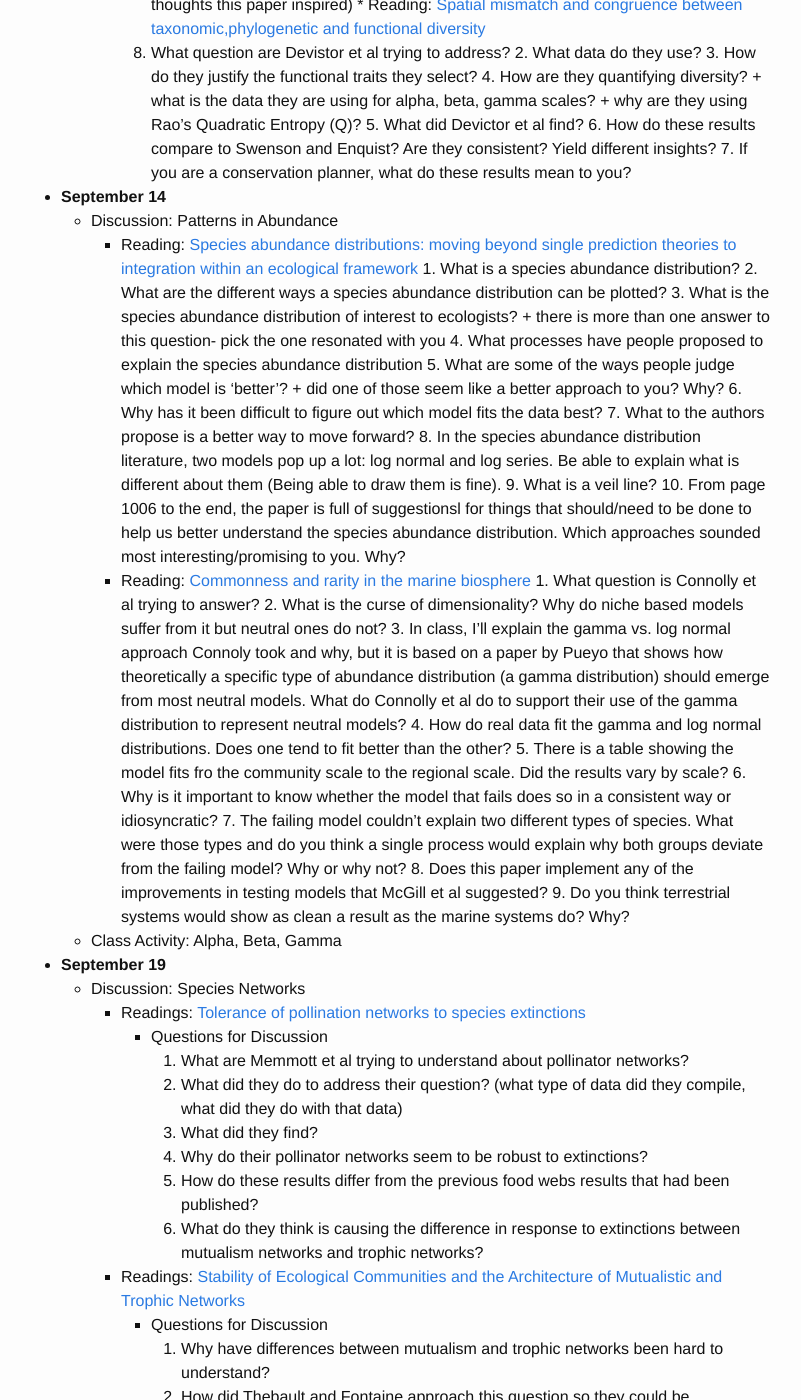
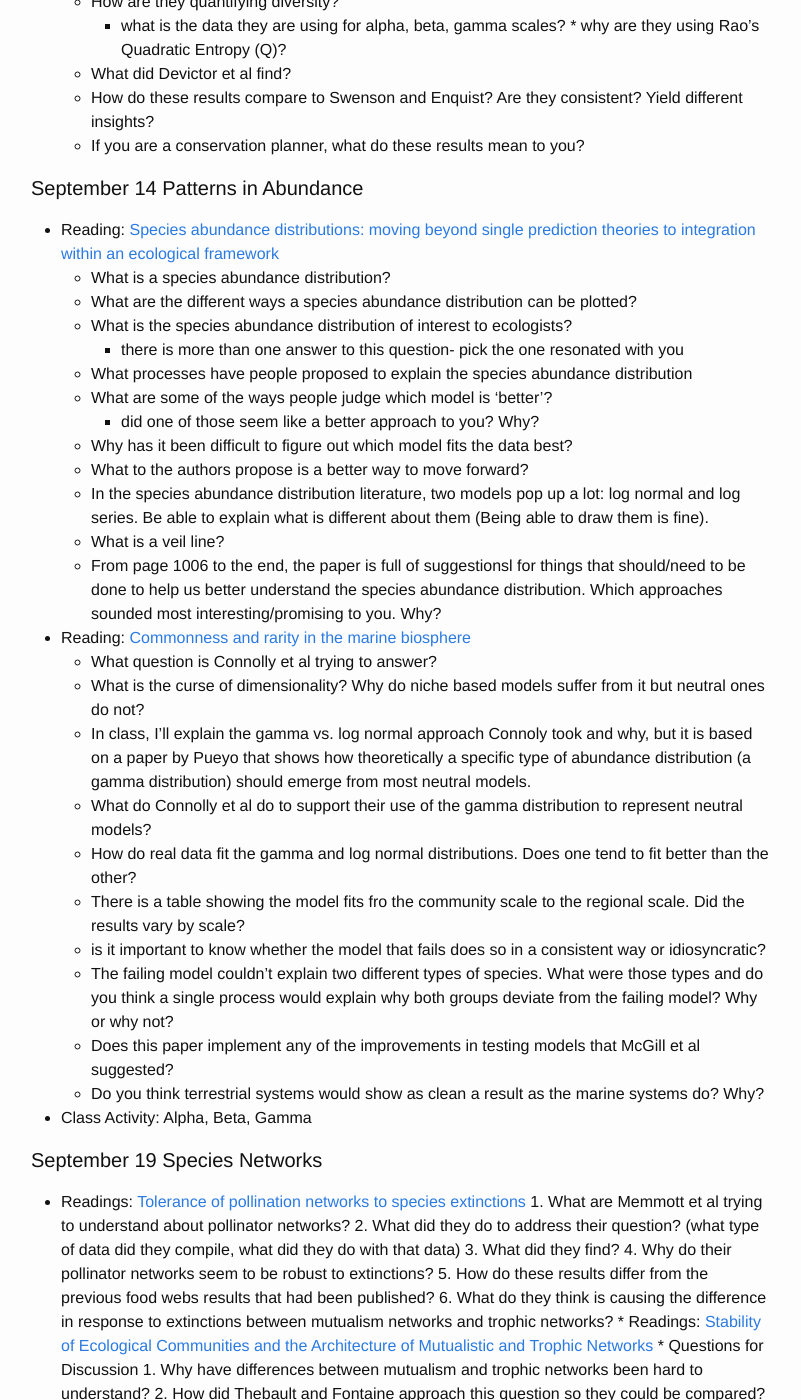
Before and after one commit to skmorgane/biodiversity-course, a Jekyll site: the page built from schedule.md, in a window 1280 px wide and 1400 px high, scrolled down 1772 px. Shown: the whole window, without its empty margins (239-1040 px from the left). Built offline with Jekyll 4.4.1, drawn with Linux system fonts in a browser that asks for light colours; some of the changed text lies outside the part shown.

Commit message:
Changing Formatting

```diff
--- a/schedule.md
+++ b/schedule.md
@@ -16,87 +16,79 @@ IMPORTANT: if Date is in <span style="color:orange"> ORANGE </span> then reading
 * Reading: [The Functions of Biological Diversity in an Age of Extinction](https://doi.org/10.1126/science.1215855)
 * Class Activity: Biodiversity Dimensions in the Literature
 
-#### August 29
+#### August 29 Measuring Biodiversity - Alpha, Beta, Gamma Diversity
 
-* Discussion: Measuring Biodiversity - Alpha, Beta, Gamma Diversity
-    * Reading: [Partitioning diversity into independent alpha and beta components](https://doi.org/10.1890/06-1736.1)
-    * Reading: [Disentangling the Drivers of Beta Diversity Along Latitudinal and Elevational Gradients](https://doi.org/10.1126/science.1208584)
+* Reading: [Partitioning diversity into independent alpha and beta components](https://doi.org/10.1890/06-1736.1)
+* Reading: [Disentangling the Drivers of Beta Diversity Along Latitudinal and Elevational Gradients](https://doi.org/10.1126/science.1208584)
 
-#### <span style="color:orange"> August 31 </span>
-
-* Discussion: Measuring Biodiversity - Evenness
-    * Reading: [A consistent terminology for quantifying species diversity? Yes, it does exist](https://doi.org/10.1007%2Fs00442-010-1812-0)
+#### <span style="color:orange"> August 31 </span> Measuring Biodiversity - Evenness
+* Reading: [A consistent terminology for quantifying species diversity? Yes, it does exist](https://doi.org/10.1007%2Fs00442-010-1812-0)
 * Class Activity: Exploring Diversity Indices
 
 ### Weeks 3-6: Local-scale Biodiversity Patterns & Processes
 
-#### September 5
-* Discussion: Assembly Mechanisms - Biotic and Environmental Filters
-    * Reading: [Assembly Rules, Null Models, and Trait Dispersion: New Questions from Old Patterns](http://www.jstor.org/stable/3545686)
-    * Reading: [Community assembly, coexistence and the environmental filtering metaphor](https://doi.org/10.1111/1365-2435.12345)
+#### September 5 Assembly Mechanisms - Biotic and Environmental Filters
+* Reading: [Assembly Rules, Null Models, and Trait Dispersion: New Questions from Old Patterns](http://www.jstor.org/stable/3545686)
+* Reading: [Community assembly, coexistence and the environmental filtering metaphor](https://doi.org/10.1111/1365-2435.12345)
 
-#### September 7
-* Discussion: Assembly Mechanisms - Niches/Deterministic vs. Neutral/Stochastic
-    * Reading: [Neutral theory in community ecology and the hypothesis of functional equivalence](https://doi.org/10.1111/j.0269-8463.2005.00965.x) **Note from Morgan: I will provide a cartoon overview of the Neutral Theory in class. In this reading, I want you to focus on the following issues:**
-        1. How does Hubbell's view of communities compare to the Biotic/Environmental filter papers?
-        2.  Is there an important concept he deliberately ignores?
-        3. What are his arguments for why this concept can be ignored?
+#### September 7 Assembly Mechanisms - Niches/Deterministic vs. Neutral/Stochastic
+* Reading: [Neutral theory in community ecology and the hypothesis of functional equivalence](https://doi.org/10.1111/j.0269-8463.2005.00965.x) *Note from Morgan: I will provide a cartoon overview of the Neutral Theory in class. In this reading, I want you to focus on the following issues:*
+     * How does Hubbell's view of communities compare to the Biotic/Environmental filter papers?
+     * Is there an important concept he deliberately ignores?
+     * What are his arguments for why this concept can be ignored?
 * Reading: [Drought mediates the importance of stochastic community assembly](https://doi.org/10.1073/pnas.0704350104)
 * Class Activity: Structuring Introductions of Papers/Proposals and what that has to do with your Class Project
 
-* <span style="color:orange"> September 12 </span>
-	* Discussion: Patterns in Taxonomic, Phylogenetic, and Functional Diversity
-		* Reading: [Rebuilding community ecology from functional traits](http://dx.doi.org/10.1016/j.tree.2006.02.002)
-		* Reading: [Opposing assembly mechanism in a Neotropical Dry Forest](https://doi.org/10.1890/08-1025.1)
-			1. This is not the first paper Swneson and Enquist published on the structure of this forest. What did their first paper focus on and what did it show? (You don't need to go find this other paper, the basic info is in this one)
-			2. They talk about other work that has examined whether functional traits were phylogenetically conserved. WHat did this other work discover?
-			3. Swenson and Enquist look at this community in a couple of different ways (I'm not talking about just functional vs phylogenetic clustering , I mean different ways they looked at how these were related), what were these different ways they analyzed the community? Why did they do this?
-			4. What did they find about functional trait clustering in this community?
-			5. How do they interpret the clustering?
-			6. What would Kraft et al say about this interpretation?
-			7. What does this paper say to you about phylogenetic and functional diversity? (I deliberately left this question very vague - it can be about how they're related, Whether its useful to study this, different ways we should be thinking about diversity, or any other thoughts this paper inspired)
-    		* Reading: [Spatial mismatch and congruence between taxonomic,phylogenetic and functional diversity](https://doi.org/10.1111/j.1461-0248.2010.01493.x)
-			1. What question are Devistor et al trying to address?
-         		2. What data do they use?
-         		3. How do they justify the functional traits they select?
-         		4. How are they quantifying diversity?
-            			+ what is the data they are using for alpha, beta, gamma scales?
-            			+ why are they using Rao's Quadratic Entropy (Q)?
-         		5. What did Devictor et al find?
-         		6. How do these results compare to Swenson and Enquist? Are they consistent? Yield different insights?
-         		7. If you are a conservation planner, what do these results mean to you?
+#### September 12** Patterns in Taxonomic, Phylogenetic, and Functional Diversity
+* Reading: [Rebuilding community ecology from functional traits](http://dx.doi.org/10.1016/j.tree.2006.02.002)
+* Reading: [Opposing assembly mechanism in a Neotropical Dry Forest](https://doi.org/10.1890/08-1025.1)
+     * This is not the first paper Swneson and Enquist published on the structure of this forest. What did their first paper focus on and what did it show? (You don't need to go find this other paper, the basic info is in this one)
+     * They talk about other work that has examined whether functional traits were phylogenetically conserved. WHat did this other work discover?
+     * Swenson and Enquist look at this community in a couple of different ways (I'm not talking about just functional vs phylogenetic clustering , I mean different ways they looked at how these were related), what were these different ways they analyzed the community? Why did they do this?
+     * What did they find about functional trait clustering in this community?
+     * How do they interpret the clustering?
+     * What would Kraft et al say about this interpretation?
+     * What does this paper say to you about phylogenetic and functional diversity? (I deliberately left this question very vague - it can be about how they're related, Whether its useful to study this, different ways we should be thinking about diversity, or any other thoughts this paper inspired)
+* Reading: [Spatial mismatch and congruence between taxonomic,phylogenetic and functional diversity](https://doi.org/10.1111/j.1461-0248.2010.01493.x)
+     * What question are Devistor et al trying to address?
+     * What data do they use?
+     * How do they justify the functional traits they select?
+     * How are they quantifying diversity?
+          *  what is the data they are using for alpha, beta, gamma scales?
+	  *  why are they using Rao's Quadratic Entropy (Q)?
+     * What did Devictor et al find?
+     * How do these results compare to Swenson and Enquist? Are they consistent? Yield different insights?
+     * If you are a conservation planner, what do these results mean to you?
 
-* **September 14**
-    * Discussion: Patterns in Abundance
-         * Reading: [Species abundance distributions: moving beyond single prediction theories to integration within an ecological framework](https://doi.org/10.1111/j.1461-0248.2007.01094.x)
-               1. What is a species abundance distribution?
-               2. What are the different ways a species abundance distribution can be plotted?
-               3. What is the species abundance distribution of interest to ecologists?
-                  + there is more than one answer to this question- pick the one resonated with you
-               4. What processes have people proposed to explain the species abundance distribution
-               5. What are some of the ways people judge which model is 'better'?
-                  + did one of those seem like a better approach to you? Why?
-               6. Why has it been difficult to figure out which model fits the data best?
-               7. What to the authors propose is a better way to move forward?
-               8. In the species abundance distribution literature, two models pop up a lot: log normal and log series. Be able to explain what is different about them (Being able to draw them is fine).
-               9. What is a veil line?
-               10. From page 1006 to the end, the paper is full of suggestionsl for things that should/need to be done to help us better understand the species abundance distribution. Which approaches sounded most interesting/promising to you. Why?
-         * Reading: [Commonness and rarity in the marine biosphere](https://doi.org/10.1073/pnas.1406664111)
-               1. What question is Connolly et al trying to answer?
-               2. What is the curse of dimensionality? Why do niche based models suffer from it but neutral ones do not?
-               3. In class, I'll explain the gamma vs. log normal approach Connoly took and why, but it is based on  a paper by Pueyo that shows how theoretically a specific type of abundance distribution (a gamma distribution) should emerge from most neutral models. What do Connolly et al do to support their use of the gamma distribution to represent neutral models?
-               4. How do real data fit the gamma and log normal distributions. Does one tend to fit better than the other?
-               5. There is a table showing the model fits fro the community scale to the regional scale. Did the results vary by scale?
-               6. Why is it important to know whether the model that fails does so in a consistent way or idiosyncratic?
-               7. The failing model couldn't explain two different types of species. What were those types and do you think a single process would explain why both groups deviate from the failing model? Why or why not?
-               8. Does this paper implement any of the improvements in testing models that McGill et al suggested?
-               9. Do you think terrestrial systems would show as clean a result as the marine systems do? Why?
-    * Class Activity: Alpha, Beta, Gamma
+#### September 14 Patterns in Abundance
+* Reading: [Species abundance distributions: moving beyond single prediction theories to integration within an ecological framework](https://doi.org/10.1111/j.1461-0248.2007.01094.x)
+    * What is a species abundance distribution?
+    * What are the different ways a species abundance distribution can be plotted?
+    * What is the species abundance distribution of interest to ecologists?
+        * there is more than one answer to this question- pick the one resonated with you
+    * What processes have people proposed to explain the species abundance distribution
+    * What are some of the ways people judge which model is 'better'?
+        * did one of those seem like a better approach to you? Why?
+    * Why has it been difficult to figure out which model fits the data best?
+    * What to the authors propose is a better way to move forward?
+    * In the species abundance distribution literature, two models pop up a lot: log normal and log series. Be able to explain what is different about them (Being able to draw them is fine).
+    * What is a veil line?
+    * From page 1006 to the end, the paper is full of suggestionsl for things that should/need to be done to help us better understand the species abundance distribution. Which approaches sounded most interesting/promising to you. Why?
+* Reading: [Commonness and rarity in the marine biosphere](https://doi.org/10.1073/pnas.1406664111)
+    * What question is Connolly et al trying to answer?
+    * What is the curse of dimensionality? Why do niche based models suffer from it but neutral ones do not?
+    * In class, I'll explain the gamma vs. log normal approach Connoly took and why, but it is based on  a paper by Pueyo that shows how theoretically a specific type of abundance distribution (a gamma distribution) should emerge from most neutral models.
+    * What do Connolly et al do to support their use of the gamma distribution to represent neutral models?
+    *  How do real data fit the gamma and log normal distributions. Does one tend to fit better than the other?
+    * There is a table showing the model fits fro the community scale to the regional scale. Did the results vary by scale?
+    * is it important to know whether the model that fails does so in a consistent way or idiosyncratic?
+    * The failing model couldn't explain two different types of species. What were those types and do you think a single process would explain why both groups deviate from the failing model? Why or why not?
+    * Does this paper implement any of the improvements in testing models that McGill et al suggested?
+    * Do you think terrestrial systems would show as clean a result as the marine systems do? Why?
+* Class Activity: Alpha, Beta, Gamma
 
-* **September 19**
-    * Discussion: Species Networks
-         * Readings: [Tolerance of pollination networks to species extinctions](https://doi.org/10.1098/rspb.2004.2909)
-            * Questions for Discussion
+#### September 19  Species Networks
+* Readings: [Tolerance of pollination networks to species extinctions](https://doi.org/10.1098/rspb.2004.2909)
             1. What are Memmott et al trying to understand about pollinator networks?
             2. What did they do to address their question? (what type of data did they compile, what did they do with that data)
             3. What did they find?
```
